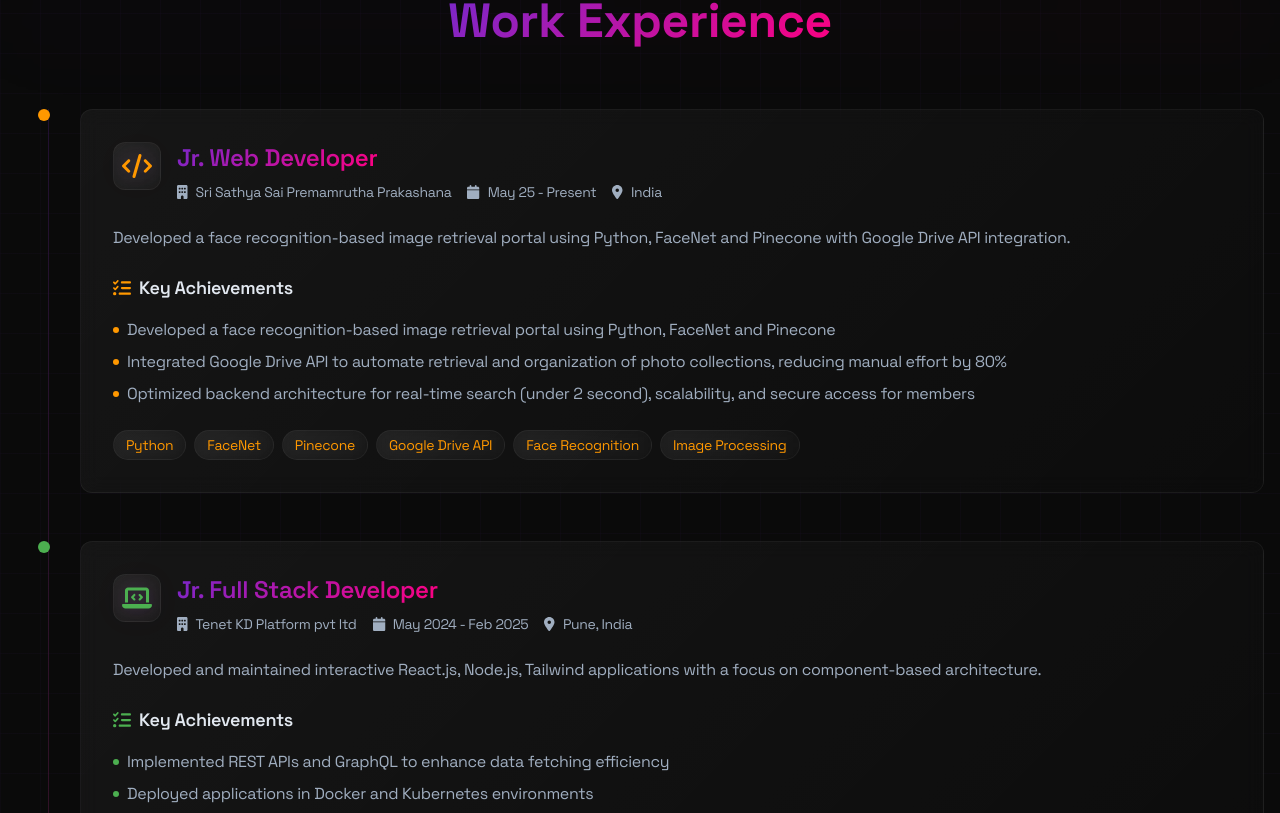
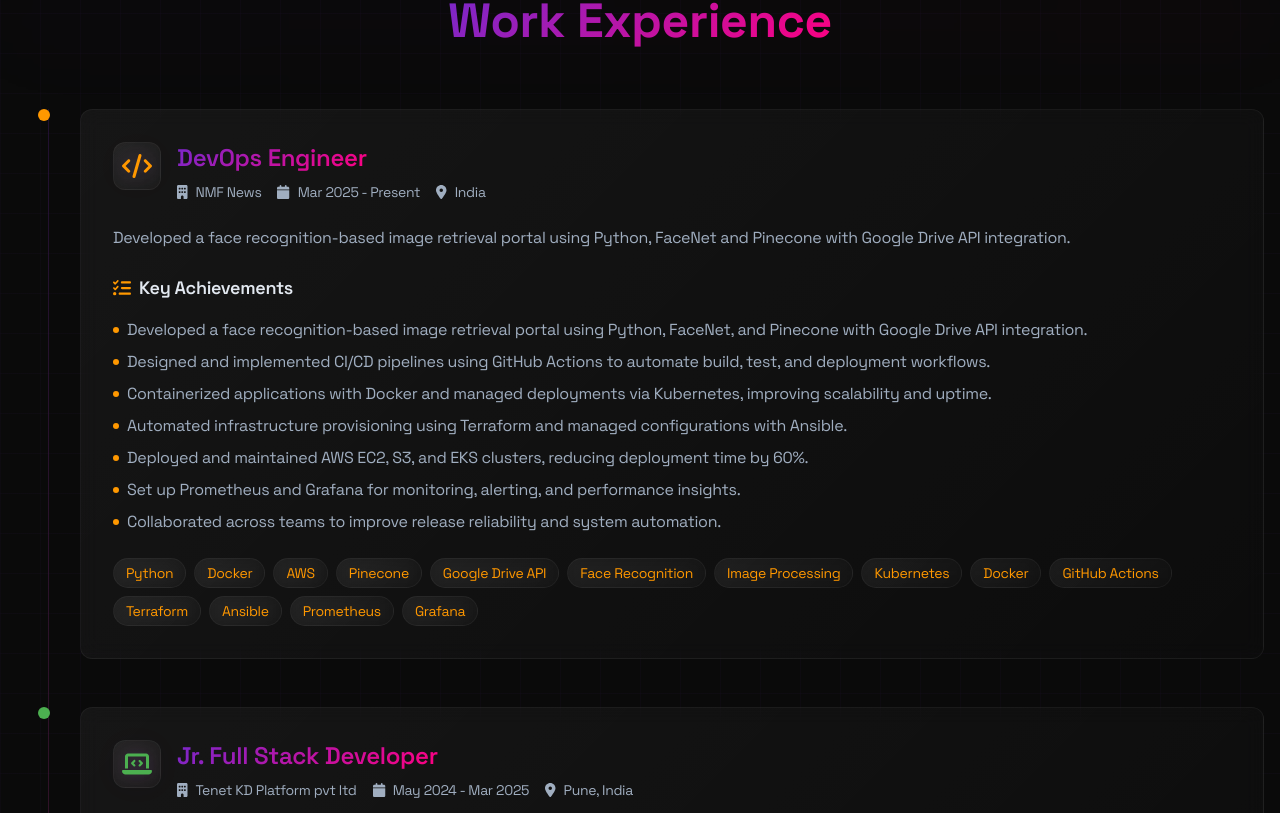
Before and after one commit to sakshinirmal/my-portfolio, a React (Vite) app: page / in a window 1280 px wide. Shown: the part 4587-5400 px from the top of the page. Built offline with nearby package versions, Linux system fonts and the light colour scheme.

Commit message:
experience updated

```diff
--- a/src/components/sections/Experience.jsx
+++ b/src/components/sections/Experience.jsx
@@ -17,52 +17,88 @@ import {
 export const Experience = () => {
   const experiences = [
     {
-      title: "Jr. Web Developer",
-      company: "Sri Sathya Sai Premamrutha Prakashana",
+      title: "DevOps Engineer",
+      company: "NMF News",
       location: "India",
-      duration: "May 25 - Present",
+      duration: "Mar 2025 - Present",
       type: "Full-time",
-      description: "Developed a face recognition-based image retrieval portal using Python, FaceNet and Pinecone with Google Drive API integration.",
+      description:
+        "Developed a face recognition-based image retrieval portal using Python, FaceNet and Pinecone with Google Drive API integration.",
       achievements: [
-        "Developed a face recognition-based image retrieval portal using Python, FaceNet and Pinecone",
-        "Integrated Google Drive API to automate retrieval and organization of photo collections, reducing manual effort by 80%",
-        "Optimized backend architecture for real-time search (under 2 second), scalability, and secure access for members"
+        "Developed a face recognition-based image retrieval portal using Python, FaceNet, and Pinecone with Google Drive API integration.",
+        "Designed and implemented CI/CD pipelines using GitHub Actions to automate build, test, and deployment workflows.",
+        "Containerized applications with Docker and managed deployments via Kubernetes, improving scalability and uptime.",
+        "Automated infrastructure provisioning using Terraform and managed configurations with Ansible.",
+        "Deployed and maintained AWS EC2, S3, and EKS clusters, reducing deployment time by 60%.",
+        "Set up Prometheus and Grafana for monitoring, alerting, and performance insights.",
+        " Collaborated across teams to improve release reliability and system automation.",
       ],
-      technologies: ["Python", "FaceNet", "Pinecone", "Google Drive API", "Face Recognition", "Image Processing"],
+      technologies: [
+        "Python",
+        "Docker",
+        "AWS",
+        "Pinecone",
+        "Google Drive API",
+        "Face Recognition",
+        "Image Processing",
+        "Kubernetes",
+        "Docker",
+        "GitHub Actions",
+        "Terraform",
+        "Ansible",
+        "Prometheus",
+        "Grafana",
+      ],
       icon: faCode,
-      color: "#FF9800"
+      color: "#FF9800",
     },
     {
       title: "Jr. Full Stack Developer",
       company: "Tenet KD Platform pvt ltd",
       location: "Pune, India",
-      duration: "May 2024 - Feb 2025",
+      duration: "May 2024 - Mar 2025",
       type: "Full-time",
-      description: "Developed and maintained interactive React.js, Node.js, Tailwind applications with a focus on component-based architecture.",
+      description:
+        "Developed and maintained interactive React.js, Node.js, Tailwind applications with a focus on component-based architecture.",
       achievements: [
         "Implemented REST APIs and GraphQL to enhance data fetching efficiency",
         "Deployed applications in Docker and Kubernetes environments",
-        "Designed reusable React components with a focus on modularity and scalability"
+        "Designed reusable React components with a focus on modularity and scalability",
       ],
-      technologies: ["React.js", "Node.js", "Tailwind CSS", "GraphQL", "Docker", "Kubernetes"],
+      technologies: [
+        "React.js",
+        "Node.js",
+        "Tailwind CSS",
+        "GraphQL",
+        "Docker",
+        "Kubernetes",
+      ],
       icon: faLaptopCode,
-      color: "#4CAF50"
+      color: "#4CAF50",
     },
     {
       title: "Sr. Application Developer Intern",
       company: "IgnAite",
       location: "New Jersey, US (Remote)",
-      duration: "Jan 2024 - May 2024",
+      duration: "Jan 2024 - Apr 2024",
       type: "Internship",
-      description: "Led the frontend team to build React.js-based web applications with scalable UI architecture.",
+      description:
+        "Led the frontend team to build React.js-based web applications with scalable UI architecture.",
       achievements: [
         "Developed component-based designs, ensuring high performance and accessibility",
         "Implemented Redux for state management, reducing API calls by 30%",
-        "Collaborated with cross-functional teams to deliver high-quality web applications"
+        "Collaborated with cross-functional teams to deliver high-quality web applications",
       ],
-      technologies: ["React.js", "Redux", "JavaScript", "HTML5", "CSS3", "RESTful APIs"],
+      technologies: [
+        "React.js",
+        "Redux",
+        "JavaScript",
+        "HTML5",
+        "CSS3",
+        "RESTful APIs",
+      ],
       icon: faServer,
-      color: "#2196F3"
+      color: "#2196F3",
     },
     {
       title: "Full Stack Developer Intern",
@@ -70,15 +106,22 @@ export const Experience = () => {
       location: "India",
       duration: "July 2023 - Aug 2023",
       type: "Internship",
-      description: "Designed a React-based admission portal with a focus on UI/UX and responsive design.",
+      description:
+        "Designed a React-based admission portal with a focus on UI/UX and responsive design.",
       achievements: [
         "Increased user engagement by 20% by optimizing frontend interactions",
         "Implemented responsive design principles for cross-device compatibility",
-        "Collaborated with UI/UX team to enhance user experience"
+        "Collaborated with UI/UX team to enhance user experience",
       ],
-      technologies: ["React", "JavaScript", "HTML/CSS", "Responsive Design", "UI/UX"],
+      technologies: [
+        "React",
+        "JavaScript",
+        "HTML/CSS",
+        "Responsive Design",
+        "UI/UX",
+      ],
       icon: faMobileAlt,
-      color: "#9C27B0"
+      color: "#9C27B0",
     },
     {
       title: "Content & Social Media Lead",
@@ -86,17 +129,23 @@ export const Experience = () => {
       location: "College Chapter",
       duration: "Aug 2022 - Dec 2022",
       type: "Leadership Role",
-      description: "Curated content, managed platforms, and executed impactful campaigns, resulting in growth.",
+      description:
+        "Curated content, managed platforms, and executed impactful campaigns, resulting in growth.",
       achievements: [
-        "Directed the \"Composed Camp\" Android development workshop",
+        'Directed the "Composed Camp" Android development workshop',
         "Achieved a turnout of over 100 participants",
         "Created engaging technical content for social media platforms",
-        "Collaborated with team members to organize tech events"
+        "Collaborated with team members to organize tech events",
       ],
-      technologies: ["Content Creation", "Social Media Management", "Event Organization", "Android Development"],
+      technologies: [
+        "Content Creation",
+        "Social Media Management",
+        "Event Organization",
+        "Android Development",
+      ],
       icon: faGlobe,
-      color: "#FF5722"
-    }
+      color: "#FF5722",
+    },
   ];
 
   return (
@@ -153,7 +202,9 @@ export const Experience = () => {
                     </div>
                     <div className="flex-1">
                       <h3 className="text-2xl font-semibold mb-2">
-                        <span className="gradient-text">{experience.title}</span>
+                        <span className="gradient-text">
+                          {experience.title}
+                        </span>
                       </h3>
                       <div className="flex flex-wrap gap-4 text-[var(--text-secondary)] text-sm">
                         <span className="flex items-center gap-2">
@@ -190,7 +241,7 @@ export const Experience = () => {
                           key={i}
                           initial={{ opacity: 0, x: -20 }}
                           whileInView={{ opacity: 1, x: 0 }}
-                          transition={{ delay: (index * 0.2) + (i * 0.1) }}
+                          transition={{ delay: index * 0.2 + i * 0.1 }}
                           viewport={{ once: true }}
                           className="flex items-center gap-2 text-[var(--text-secondary)]"
                         >
@@ -223,4 +274,4 @@ export const Experience = () => {
       </div>
     </section>
   );
-}
+};
```
